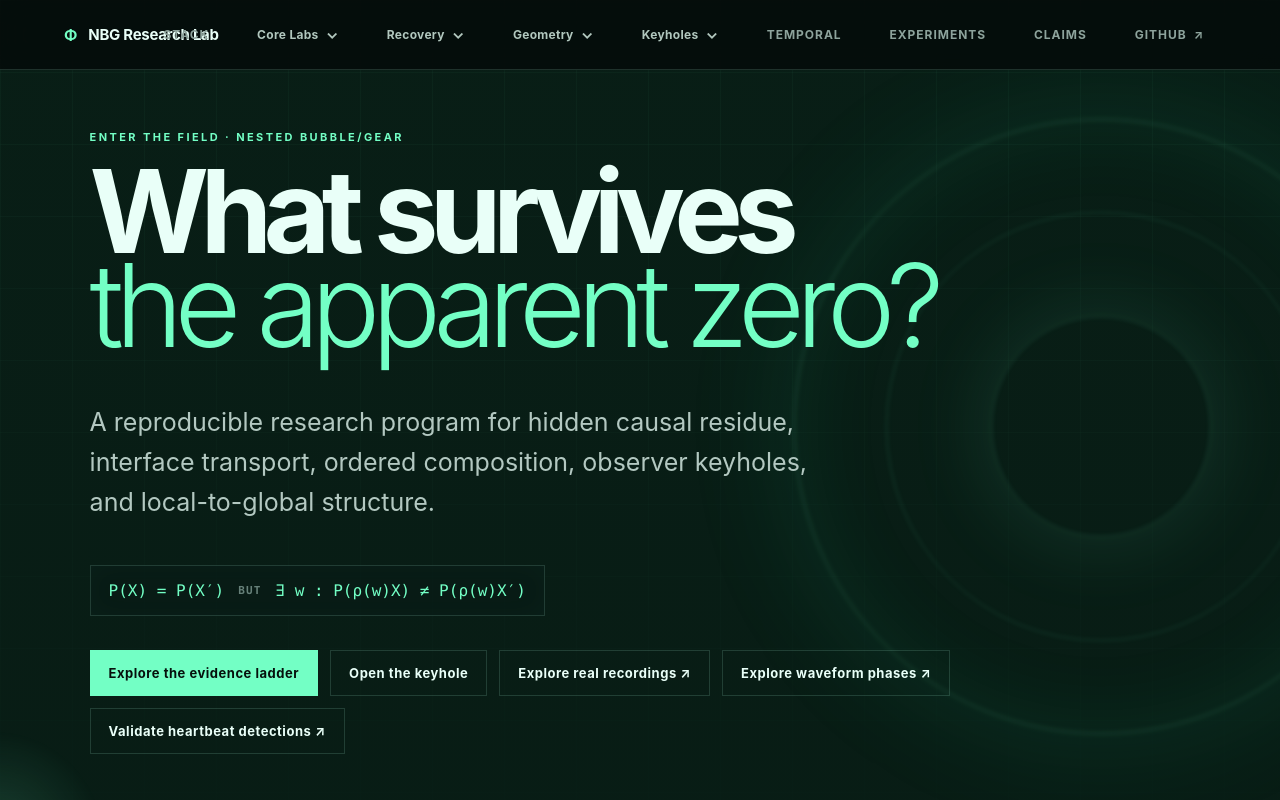
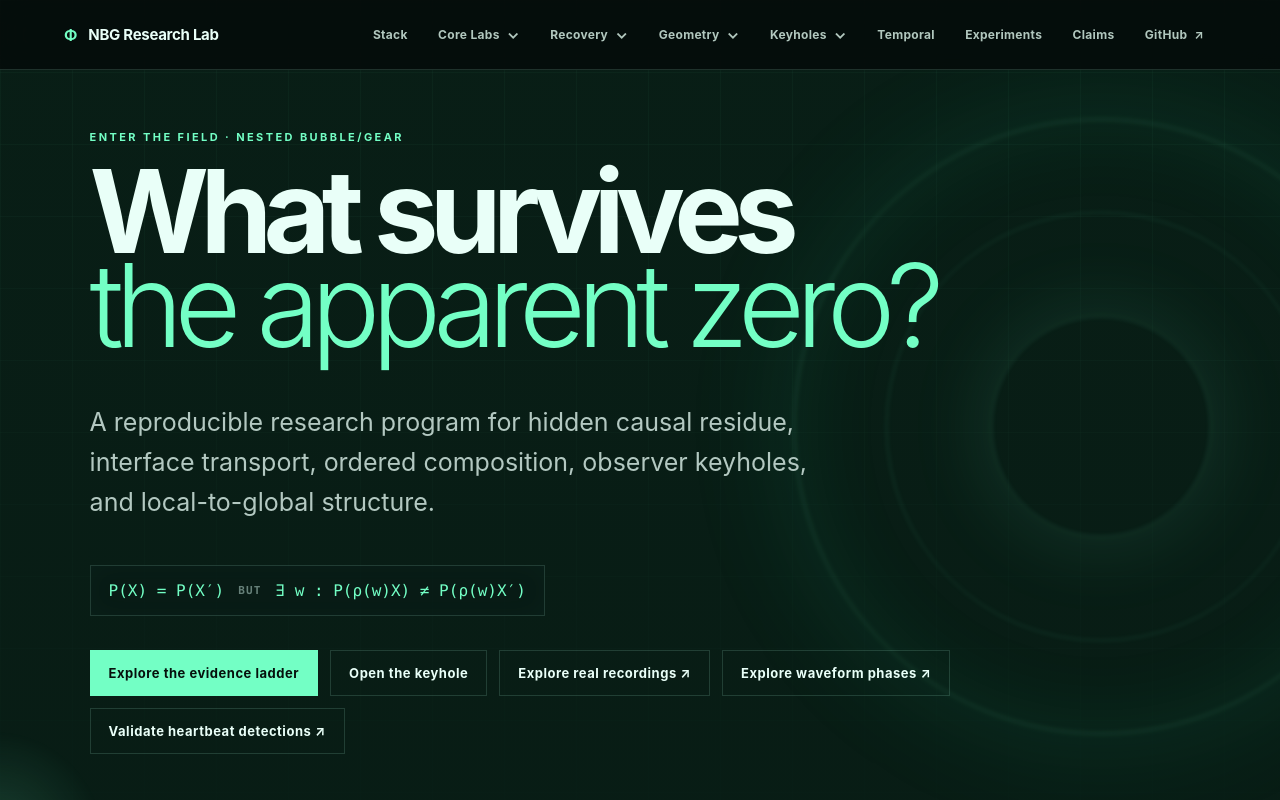
Before and after one commit to MichaelWave369/NestedBubbleGear, a React (Vite) app: page / in a window 1280 px wide. Shown: the top 800 px of the page. Built offline with nearby package versions, Linux system fonts and the light colour scheme.

Commit message:
feat(nav): mount grouped navigation and retire crammed legacy bar

```diff
--- a/src/styles.css
+++ b/src/styles.css
@@ -37,9 +37,6 @@ main { overflow: hidden; }
 }
 .brand { font-weight: 750; letter-spacing: -.02em; }
 .brand span { color: var(--green); margin-right: 8px; }
-.nav nav { display: flex; gap: 24px; }
-.nav nav a { font-size: 12px; color: var(--muted); letter-spacing: .08em; text-transform: uppercase; }
-.nav nav a:hover { color: var(--green); }
 
 .hero {
   min-height: 100vh;
@@ -373,7 +370,6 @@ footer {
   .zoo-grid { grid-template-columns: repeat(2, 1fr); }
   .equation-grid, .claim-grid { grid-template-columns: 1fr; }
   .two-col, .manifesto { grid-template-columns: 1fr; }
-  .nav nav a:not(:last-child) { display: none; }
   .experiment { grid-template-columns: 55px 1fr 110px; }
   .experiment .pass-cell:last-child { display: none; }
 }
```
